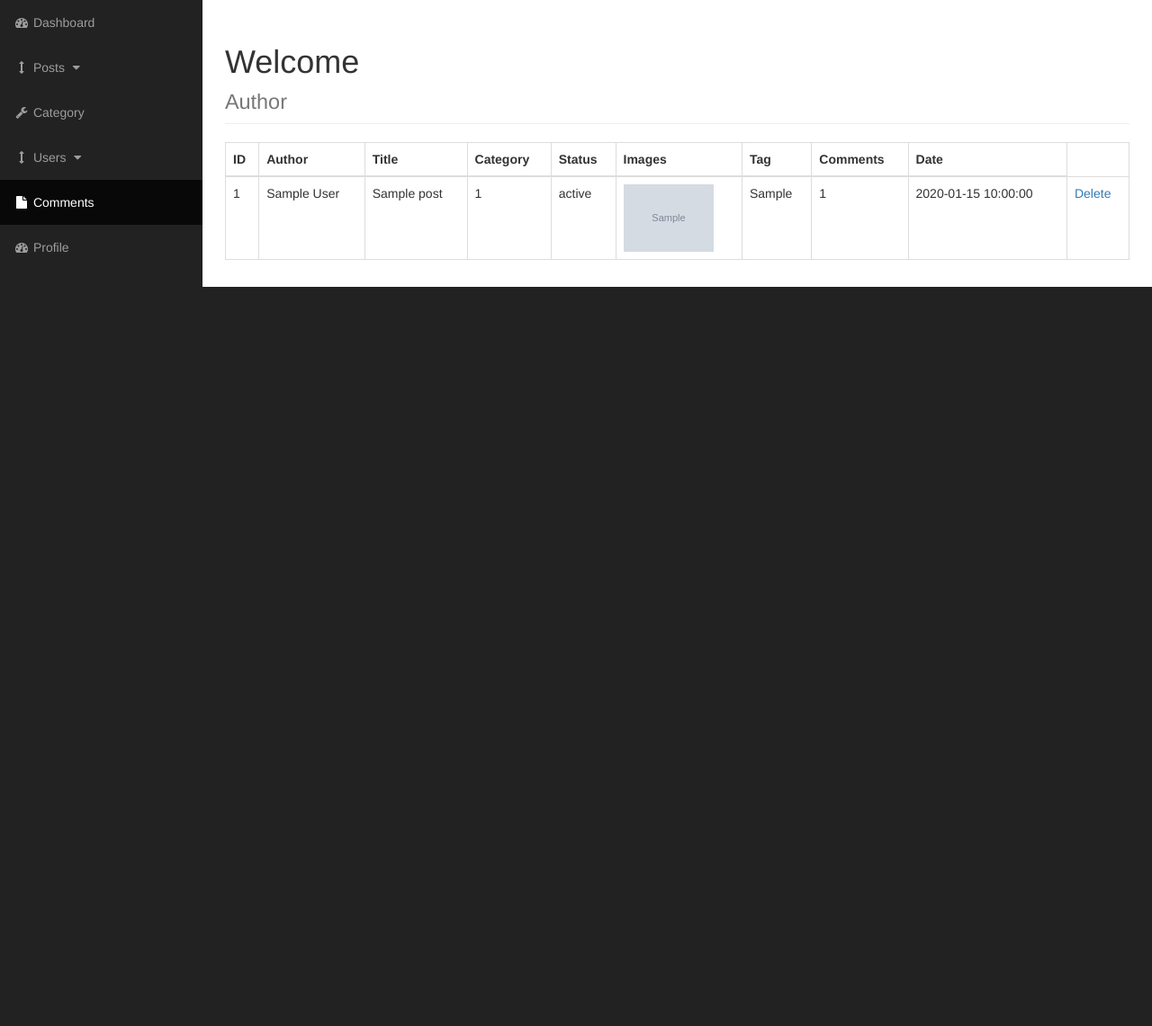
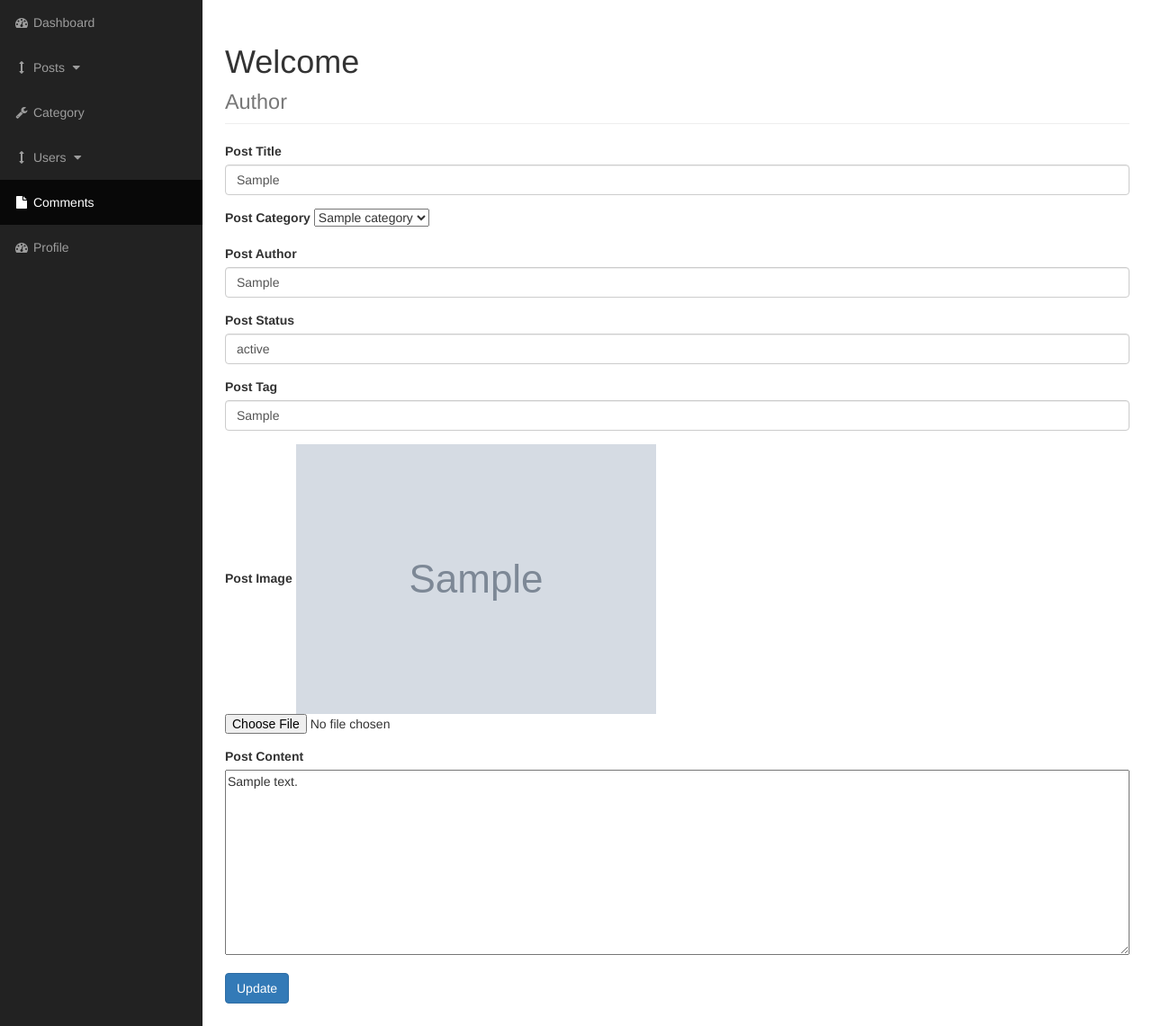
Before and after one commit to arctronic/cms, a PHP site: page /admin/posts.php?source=edit_post&p_id=1 in a window 1280 px wide. Shown: the part 51-1192 px from the top of the page at 90% size. Before the commit the page ends 370 px from the top, so only its background shows below. Run offline with PHP 8.4, Linux system fonts and the light colour scheme; tables that the repository leaves empty or names only in its code hold one stand-in row (values such as "Sample post"); grey boxes marked "Sample" are stand-in pictures.

Commit message:
Bug in edit_post db update query bug

```diff
--- /dev/null
+++ b/admin/include/db.php
@@ -0,0 +1,9 @@
+<?php
+
+    $DB_HOST = "localhost";
+    $DB_USER = "shihab";
+    $DB_PASS = "shihab";
+    $DB_NAME = "cms";
+    $pdo = new PDO('mysql:host=localhost;port=3306;dbname=cms', 'shihab', 'shihab');
+    $pdo->setAttribute(PDO::ATTR_ERRMODE, PDO::ERRMODE_EXCEPTION);
+?>
--- /dev/null
+++ b/admin/include/edit_post.php
@@ -0,0 +1,107 @@
+<?php
+include_once "db.php";
+if (isset($_GET['p_id']) && $_GET['p_id'] != '') {
+    $id = $_GET['p_id'];
+    $sql = "SELECT * FROM posts WHERE post_id=$id";
+    $data = $pdo->query($sql);
+    while ($row = $data->fetch(PDO::FETCH_ASSOC)) {
+        $category = $row['post_category_id'];
+        $title = $row['post_title'];
+        $author = $row['post_author'];
+        $status = $row['post_status'];
+        $content = $row['post_content'];
+        $thumb = $row['post_thumbnail'];
+        $tag = $row['post_tag'];
+    }
+}
+?>
+
+<?php
+include_once "db.php";
+if (isset($_POST['update_post'])) {
+    $id = $_GET['p_id'];
+    $sql = "SELECT * FROM posts WHERE post_id=$id";
+    $data = $pdo->query($sql);
+    while ($row = $data->fetch(PDO::FETCH_ASSOC)) {
+        $category = $row['post_category_id'];
+        $post_title = $row['post_title'];
+        $author = $row['post_author'];
+        $status = $row['post_status'];
+        $content = $row['post_content'];
+        $thumb = $row['post_thumbnail'];
+        $tag = $row['post_tag'];
+    }
+
+
+    //$post_title = $_POST["post_title"];
+    $post_category_id = $_POST['post_category'];
+    $post_author = $_POST['post_author'];
+    $post_status = $_POST['post_status'];
+
+    $post_image = $_FILES['image']['name'];
+    $post_image_temp = $_FILES['image']['tmp_name'];
+
+    $post_tag = $_POST['post_tag'];
+    $post_content = $_POST['post_content'];
+    move_uploaded_file($post_image_temp, "../images/$post_image");
+    $sql = "UPDATE posts SET post_title = $post_title, post_category_id = $post_category_id, post_author = $post_author, post_status = $post_status,
+    post_thumbnail =$post_image, post_content = $post_content where post_id =$id";
+    $stmt = $pdo->prepare($sql);
+    $stmt->execute();
+    unset($_POST['update_post']);
+}
+?>
+<form method="POST" enctype="multipart/form-data">
+
+    <div class="form-group">
+        <label for="post_title">Post Title</label>
+        <input type="text" name="post_title" class="form-control" value=<?php echo $title ?> required>
+    </div>
+
+    <div class="form-group">
+        <label for="post_category">Post Category</label>
+        <select name="post_category" id="post_category">
+            <?php
+            $query = "SELECT * FROM category";
+            $data = $pdo->query($query);
+            while ($row = $data->fetch(PDO::FETCH_ASSOC)) {
+                $cat_id = $row['category_id'];
+                $cat_title = $row['category_title'];
+
+                echo "<option value='$cat_id'>$cat_title</option>";
+            }
+            ?>
+        </select>
+    </div>
+
+    <div class="form-group">
+        <label for="post_author">Post Author</label>
+        <input type="text" name="post_author" class="form-control" value=<?php echo $author ?> required>
+    </div>
+
+    <div class="form-group">
+        <label for="post_status">Post Status</label>
+        <input type="text" name="post_status" class="form-control" value=<?php echo $status ?>>
+    </div>
+
+
+    <div class="form-group">
+        <label for="post_tag">Post Tag</label>
+        <input type="text" name="post_tag" class="form-control" value=<?php echo $tag ?>>
+    </div>
+
+    <div class="form-group">
+        <label for="post_image">Post Image</label>
+        <img src="../images/<?php echo $thumb ?>" alt="">
+        <input type="file" name="image" value=<?php echo $thumb ?>>
+    </div>
+
+    <div class="form-group">
+        <label for="post_content">Post Content</label>
+        <textarea name="post_content" class="from-control" rows="10" style="width: 100%;"><?php echo $content ?></textarea>
+    </div>
+
+    <div class="form-group">
+        <input type="submit" name="update_post" value="Update" class="btn btn-primary">
+    </div>
+</form>
--- a/admin/include/view_all_post.php
+++ b/admin/include/view_all_post.php
@@ -29,7 +29,8 @@
             echo "<td>" . $row['post_tag'] . "</td>";
             echo "<td>" . $row['post_comment_count'] . "</td>";
             echo "<td>" . $row['post_date'] . "</td>";
-            echo "<td>" . "<a href='posts.php?delete={$id}'>Delete</a>" . "</td>";
+            echo "<td>" . "<a href='posts.php?source=edit_post&p_id={$id}'>Edit </a>" . "</td>";
+            echo "<td>" . "<a href='posts.php?delete={$id}'>Delete </a>" . "</td>";
             echo "</tr>";
         }
         ?>
--- a/admin/posts.php
+++ b/admin/posts.php
@@ -21,6 +21,10 @@
                             case 'add_post':
                                 include "include/add_post.php";
                                 break;
+                            case 'edit_post':
+                                include "include/edit_post.php";
+                                break;
+
                             default:
                                 include "include/view_all_post.php";
                                 break;
```
